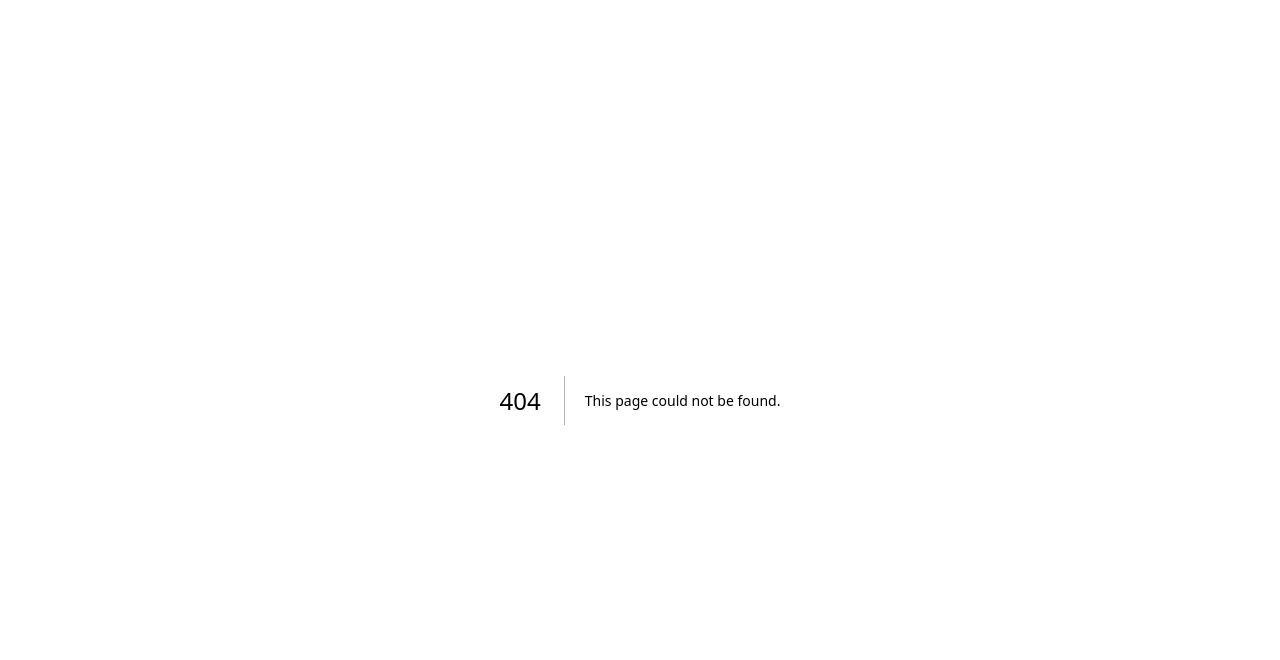
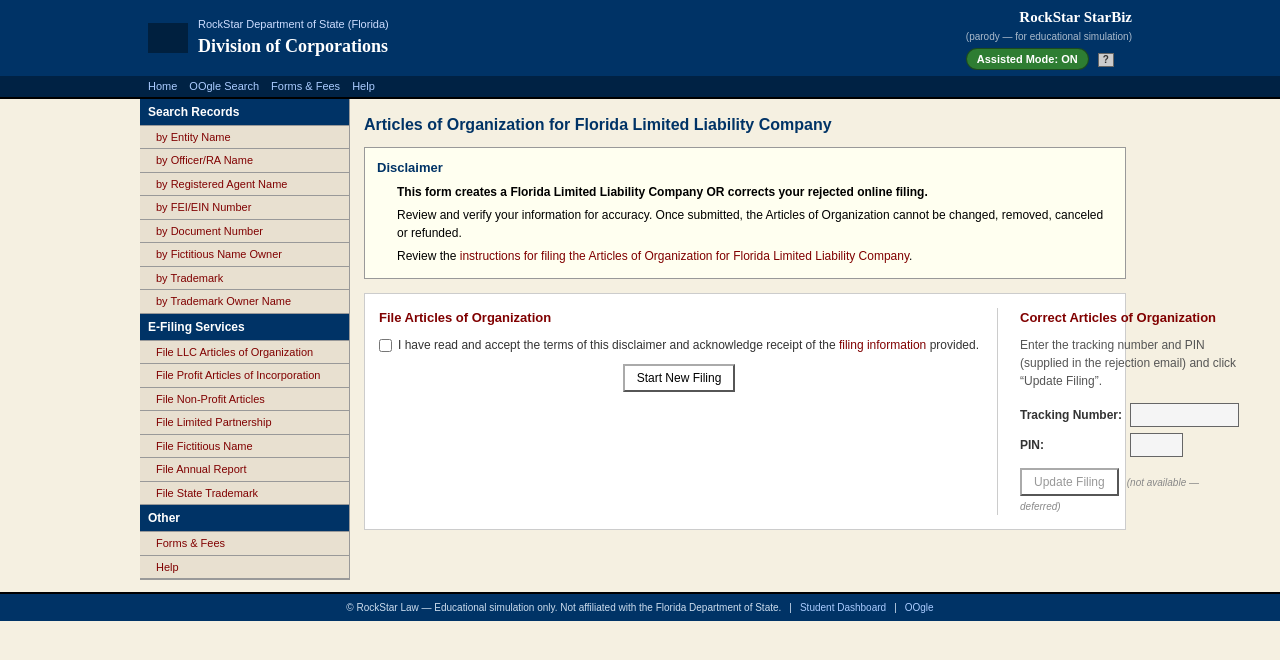
Before and after one commit to RockstarLaw/website, a Next.js app: page /starbiz/filing/llc/disclaimer in a window 1280 px wide. Before the commit this address had no page. Shown: the top 660 px of the page. Built offline with nearby package versions, Linux system fonts and the light colour scheme; grey boxes are pictures that could not be loaded.

Commit message:
feat(starbiz): retrofit R1 — LLC Disclaimer page from real Sunbiz capture

```diff
--- /dev/null
+++ b/src/app/starbiz/filing/llc/disclaimer/page.tsx
@@ -0,0 +1,284 @@
+/**
+ * LLC Disclaimer Page — Retrofit R1
+ *
+ * Matches the real Sunbiz disclaimer page (efile.sunbiz.org/llc_file.html)
+ * captured in Florida_Sunbiz_website/3_Step_3_2_SUNBIZ FILING AN LLC/
+ * 2_Articles of Organization for Florida Limited Liability Company - Sunbiz.html
+ *
+ * Two-column layout:
+ *   LEFT  — "File Articles of Organization" → posts to /starbiz/filing/llc/form (Phase R2)
+ *   RIGHT — "Correct Articles of Organization" → placeholder only, deferred
+ *
+ * DO NOT import or touch /starbiz/filing/llc/page.tsx.
+ * The existing 4-step wizard stays functional during the retrofit.
+ */
+
+import { StarBizShell } from "@/components/starbiz/StarBizShell";
+
+// ─── Style constants ────────────────────────────────────────────────────────────
+
+const NAVY   = "#003366";
+const MAROON = "#800000";
+const WHITE  = "#FFFFFF";
+const CREAM  = "#FFFFF0";
+
+const sPageTitle: React.CSSProperties = {
+  fontFamily: "Arial, Helvetica, sans-serif",
+  fontSize: "16px",
+  fontWeight: "bold",
+  color: NAVY,
+  marginBottom: "10px",
+  marginTop: "4px",
+};
+
+const sDisclaimerBox: React.CSSProperties = {
+  border: "1px solid #999",
+  backgroundColor: CREAM,
+  padding: "8px 12px",
+  marginBottom: "14px",
+  fontFamily: "Arial, Helvetica, sans-serif",
+  fontSize: "12px",
+};
+
+const sDisclaimerHeading: React.CSSProperties = {
+  fontFamily: "Arial, Helvetica, sans-serif",
+  fontSize: "13px",
+  fontWeight: "bold",
+  color: NAVY,
+  marginBottom: "6px",
+  marginTop: "2px",
+};
+
+const sListItem: React.CSSProperties = {
+  marginBottom: "5px",
+  lineHeight: "1.5",
+};
+
+const sColumnHeading: React.CSSProperties = {
+  fontFamily: "Arial, Helvetica, sans-serif",
+  fontSize: "13px",
+  fontWeight: "bold",
+  color: MAROON,
+  marginBottom: "8px",
+};
+
+const sBodyText: React.CSSProperties = {
+  fontFamily: "Arial, Helvetica, sans-serif",
+  fontSize: "12px",
+  color: "#333",
+  lineHeight: "1.5",
+};
+
+const sLabel: React.CSSProperties = {
+  fontFamily: "Arial, Helvetica, sans-serif",
+  fontSize: "12px",
+  fontWeight: "bold",
+  color: "#333",
+  padding: "3px 8px 3px 0",
+  whiteSpace: "nowrap",
+  verticalAlign: "middle",
+};
+
+const sInput: React.CSSProperties = {
+  border: "1px solid #666",
+  fontFamily: "Arial, Helvetica, sans-serif",
+  fontSize: "12px",
+  padding: "2px 4px",
+};
+
+const sBtn: React.CSSProperties = {
+  backgroundColor: WHITE,
+  border: "2px outset #aaa",
+  fontFamily: "Arial, Helvetica, sans-serif",
+  fontSize: "12px",
+  padding: "3px 12px",
+  cursor: "pointer",
+};
+
+const sBtnDisabled: React.CSSProperties = {
+  ...sBtn,
+  cursor: "not-allowed",
+  color: "#999",
+};
+
+const sDivider: React.CSSProperties = {
+  borderLeft: "1px solid #ccc",
+  margin: "0 18px",
+  alignSelf: "stretch",
+};
+
+// ─── Page ───────────────────────────────────────────────────────────────────────
+
+export default function LLCDisclaimerPage() {
+  return (
+    <StarBizShell>
+
+      {/* ── Page title ────────────────────────────────────────────────── */}
+      <h1 style={sPageTitle}>
+        Articles of Organization for Florida Limited Liability Company
+      </h1>
+
+      {/* ── Disclaimer ───────────────────────────────────────────────── */}
+      <div style={sDisclaimerBox}>
+        <h3 style={sDisclaimerHeading}>Disclaimer</h3>
+        <ul style={{ margin: "0", paddingLeft: "20px" }}>
+          <li style={sListItem}>
+            <strong>
+              This form creates a Florida Limited Liability Company OR corrects
+              your rejected online filing.
+            </strong>
+          </li>
+          <li style={sListItem}>
+            Review and verify your information for accuracy. Once submitted, the
+            Articles of Organization cannot be changed, removed, canceled or
+            refunded.
+          </li>
+          <li style={sListItem}>
+            Review the{" "}
+            <a
+              href="#"
+              style={{ color: MAROON }}
+              title="Phase R-future: will link to hosted instructions PDF"
+            >
+              instructions for filing the Articles of Organization for Florida
+              Limited Liability Company
+            </a>
+            .
+          </li>
+        </ul>
+      </div>
+
+      {/* ── Two-column layout ─────────────────────────────────────────── */}
+      <div
+        style={{
+          display: "flex",
+          alignItems: "flex-start",
+          gap: 0,
+          border: "1px solid #ccc",
+          padding: "14px",
+          backgroundColor: WHITE,
+        }}
+      >
+
+        {/* LEFT — File Articles of Organization */}
+        <div style={{ flex: "0 0 auto", minWidth: "340px" }}>
+          <h3 style={sColumnHeading}>File Articles of Organization</h3>
+
+          {/*
+           * Form posts to /starbiz/filing/llc/form (Phase R2).
+           * Returns 404 until R2 ships — that is expected and acceptable for R1.
+           * The `required` attribute on the checkbox enforces HTML5 validation
+           * so the browser prevents submission if unchecked.
+           */}
+          <form
+            action="/starbiz/filing/llc/form"
+            method="get"
+            style={{ margin: 0 }}
+          >
+            <p style={{ ...sBodyText, marginBottom: "10px" }}>
+              <label style={{ display: "flex", alignItems: "flex-start", gap: "6px", cursor: "pointer" }}>
+                <input
+                  type="checkbox"
+                  name="Disclaimer"
+                  value="accept"
+                  required
+                  style={{ marginTop: "3px", flexShrink: 0 }}
+                />
+                <span>
+                  I have read and accept the terms of this disclaimer and
+                  acknowledge receipt of the{" "}
+                  <a
+                    href="#"
+                    style={{ color: MAROON }}
+                    title="Phase R-future: will link to filing information page"
+                  >
+                    filing information
+                  </a>{" "}
+                  provided.
+                </span>
+              </label>
+            </p>
+
+            <div style={{ textAlign: "center", marginTop: "10px" }}>
+              <input type="submit" value="Start New Filing" style={sBtn} />
+            </div>
+          </form>
+        </div>
+
+        {/* Vertical divider */}
+        <div style={sDivider} />
+
+        {/* RIGHT — Correct Articles of Organization */}
+        {/*
+         * Correction flow not implemented yet — placeholder layout only.
+         * Phase R-future: wire to correction/amendment workflow.
+         */}
+        <div style={{ flex: "1 1 auto", paddingLeft: "4px" }}>
+          <h3 style={sColumnHeading}>Correct Articles of Organization</h3>
+
+          <p style={{ ...sBodyText, marginBottom: "10px", color: "#555" }}>
+            Enter the tracking number and PIN (supplied in the rejection email)
+            and click &ldquo;Update Filing&rdquo;.
+          </p>
+
+          <table cellPadding={0} cellSpacing={0}>
+            <tbody>
+              <tr>
+                <td style={sLabel}>
+                  <label htmlFor="track_number">Tracking Number:</label>
+                </td>
+                <td style={{ padding: "3px 0" }}>
+                  <input
+                    type="text"
+                    id="track_number"
+                    name="track_number"
+                    size={12}
+                    maxLength={12}
+                    disabled
+                    style={{ ...sInput, color: "#aaa", backgroundColor: "#f5f5f5" }}
+                  />
+                </td>
+              </tr>
+              <tr>
+                <td style={sLabel}>
+                  <label htmlFor="pin_number">PIN:</label>
+                </td>
+                <td style={{ padding: "3px 0" }}>
+                  <input
+                    type="text"
+                    id="pin_number"
+                    name="pin_number"
+                    size={4}
+                    maxLength={4}
+                    disabled
+                    style={{ ...sInput, color: "#aaa", backgroundColor: "#f5f5f5" }}
+                  />
+                </td>
+              </tr>
+              <tr>
+                <td colSpan={2} style={{ paddingTop: "8px" }}>
+                  <button type="button" disabled style={sBtnDisabled}>
+                    Update Filing
+                  </button>
+                  <span
+                    style={{
+                      fontFamily: "Arial",
+                      fontSize: "10px",
+                      color: "#888",
+                      marginLeft: "8px",
+                      fontStyle: "italic",
+                    }}
+                  >
+                    (not available — deferred)
+                  </span>
+                </td>
+              </tr>
+            </tbody>
+          </table>
+        </div>
+
+      </div>
+
+    </StarBizShell>
+  );
+}
```
